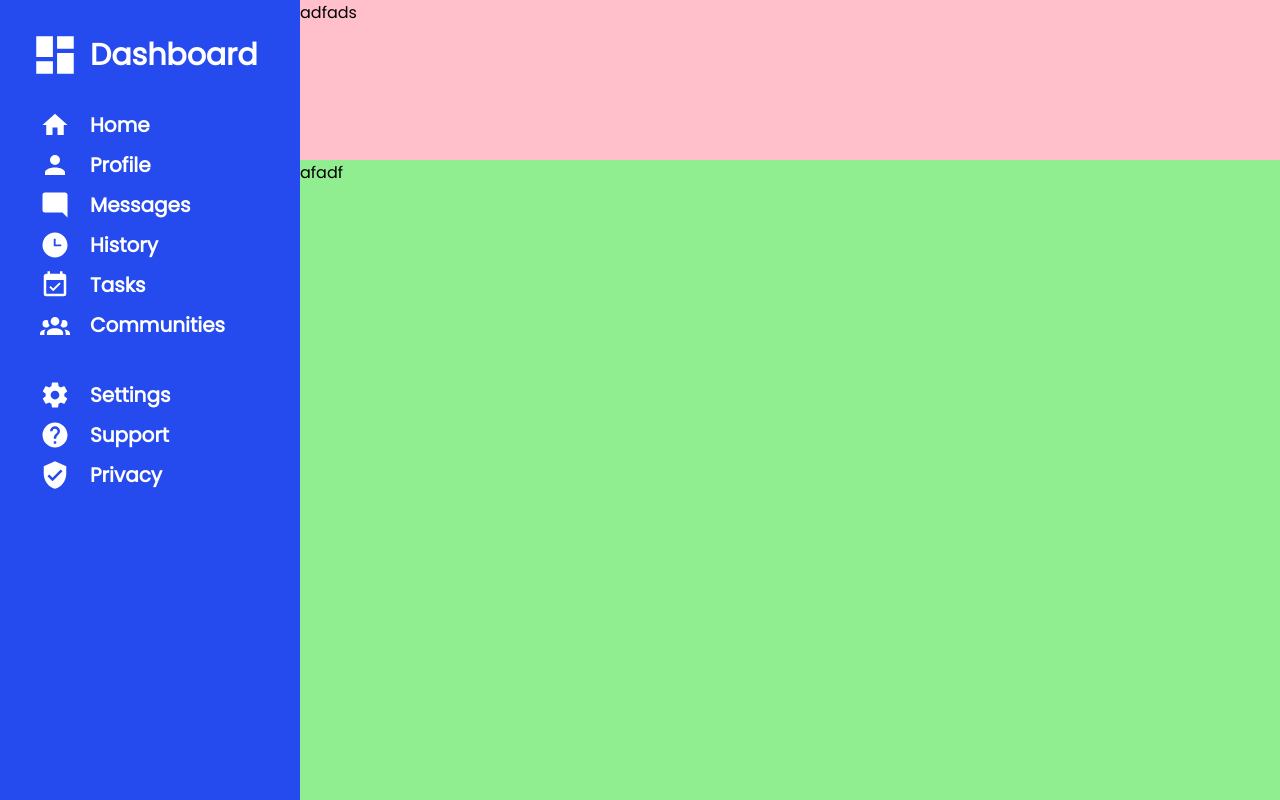
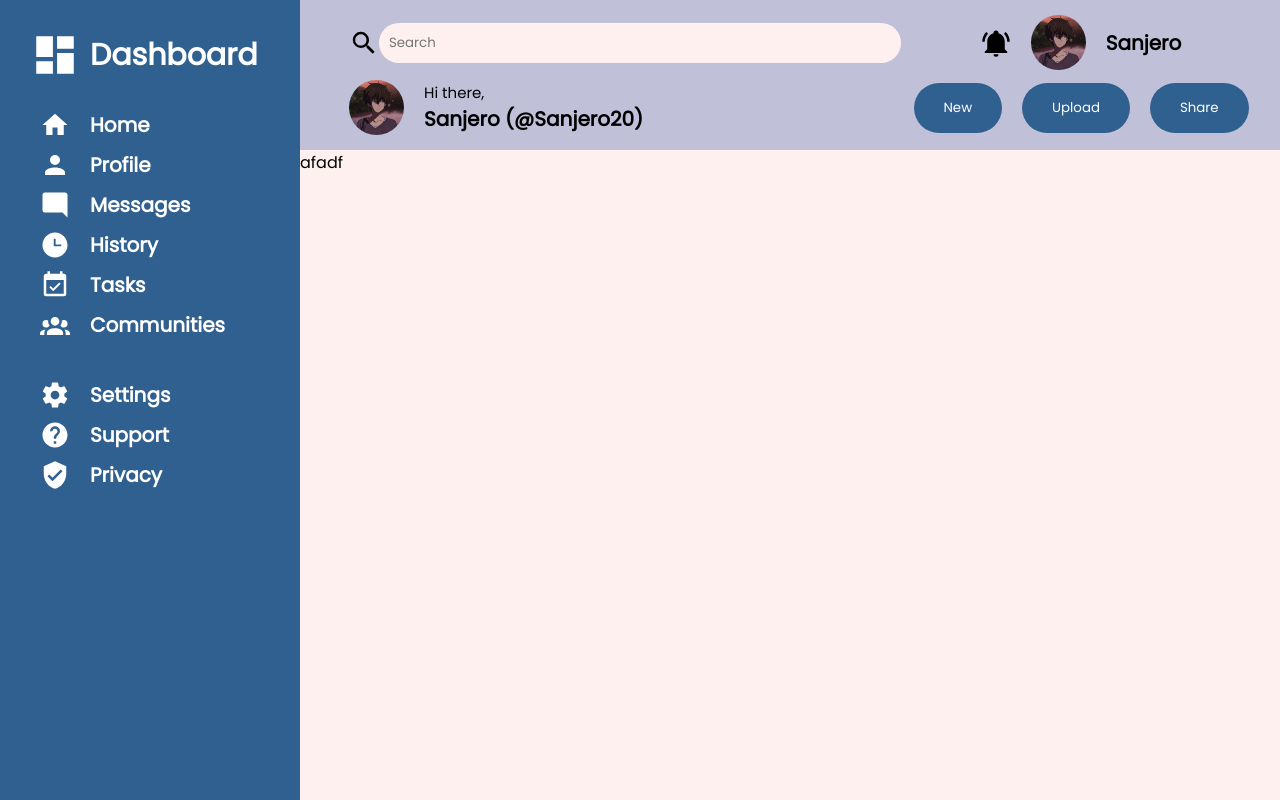
Before and after one commit to Sanjero20/admin-dashboard, a plain HTML site: page index.html in a window 1280 px wide. Drawn offline with Linux system fonts and the light colour scheme.

Commit message:
Add header styling

```diff
--- a/index.html
+++ b/index.html
@@ -10,25 +10,51 @@
 <body>
   <main class="container">
     <aside class="dashboard">
-      <div class="logo"><img class="fill-color" src="./images/dashboard.svg"> Dashboard</div>
+      <div class="logo"><img class="icon" src="./images/dashboard.svg"> Dashboard</div>
       <nav>
         <ul>
-          <li><a href="#"><img class="fill-color" src="./images/home.svg">        Home</a></li>
-          <li><a href="#"><img class="fill-color" src="./images/user.svg">        Profile</a></li>
-          <li><a href="#"><img class="fill-color" src="./images/messages.svg">    Messages</a></li>
-          <li><a href="#"><img class="fill-color" src="./images/history.svg">     History</a></li>
-          <li><a href="#"><img class="fill-color" src="./images/tasks.svg">       Tasks</a></li>
-          <li><a href="#"><img class="fill-color" src="./images/communities.svg"> Communities</a></li>
+          <li><a href="#"><img class="icon" src="./images/home.svg">        Home</a></li>
+          <li><a href="#"><img class="icon" src="./images/user.svg">        Profile</a></li>
+          <li><a href="#"><img class="icon" src="./images/messages.svg">    Messages</a></li>
+          <li><a href="#"><img class="icon" src="./images/history.svg">     History</a></li>
+          <li><a href="#"><img class="icon" src="./images/tasks.svg">       Tasks</a></li>
+          <li><a href="#"><img class="icon" src="./images/communities.svg"> Communities</a></li>
           <br>
-          <li><a href="#"><img class="fill-color" src="./images/settings.svg">    Settings</a></li>
-          <li><a href="#"><img class="fill-color" src="./images/support.svg">     Support</a></li>
-          <li><a href="#"><img class="fill-color" src="./images/privacy.svg">     Privacy</a></li>
+          <li><a href="#"><img class="icon" src="./images/settings.svg">    Settings</a></li>
+          <li><a href="#"><img class="icon" src="./images/support.svg">     Support</a></li>
+          <li><a href="#"><img class="icon" src="./images/privacy.svg">     Privacy</a></li>
         </ul>
       </nav>
     </aside>
+
     <section class="header">
-      adfads
+      <div class="grid-container">
+        <div class="search-bar">
+          <img class="icon" src="./images/search.svg">
+          <input type="text" placeholder="Search">
+        </div>
+
+        <div class="mini-profile">
+          <img class="icon" src="./images/bell-ring.svg">
+          <img class="profile-pic" src="./images/profile/Profile.jpg" title="profile pic">
+          <p>Sanjero</p>
+        </div>
+
+        <div class="greetings">
+          <img class="profile-pic" src="./images/profile/Profile.jpg" title="profile pic">
+          <div>
+            <p>Hi there, </p>
+            <p>Sanjero (@Sanjero20)</p>
+          </div>
+        </div>
+        <div class="buttons">
+          <button>New</button>
+          <button>Upload</button>
+          <button>Share</button>
+        </div>
+      </div>
     </section>
+
     <section class="content">
       afadf
     </section>
--- a/style.css
+++ b/style.css
@@ -1,4 +1,12 @@
 @import url('https://fonts.googleapis.com/css2?family=Fredoka+One&family=Poppins:wght@200;400&display=swap');
+
+:root {
+  --icon-size: 30px;
+  --vallarta-blue: #306090;
+  --lavender-grey: #c0c0d8;
+  --snow-flake:    #f0f0f0;
+  --sefid-white:   #fff0f0;
+}
 
 * {
   margin: 0;
@@ -37,29 +45,30 @@ a:hover {
   gap: 10px;
 }
 
-.logo > img.fill-color {
-  width: 50px;
+.logo > img.icon {
+  width: calc(var(--icon-size) + 20px);
 }
 
-img.fill-color {
-  width: 30px;
+img.icon {
+  width: var(--icon-size);
   filter: brightness(0) invert(1);
 }
 
 .container {
+  overflow: hidden;
   width: 100%;
   height: 100%;
   display: grid;
   grid-template-columns: 300px 3fr;
-  grid-template-rows: 1fr 4fr
+  grid-template-rows: 150px 4fr
 }
 
 .dashboard {
   color: white;
   font-size: 30px;
   font-weight: bold;
-  background: rgb(37, 74, 238);
-  grid-row: 1 / 6;
+  background: var(--vallarta-blue);
+  grid-row: 1 / 5;
 
   padding: 30px 30px;
   display: flex;
@@ -73,10 +82,90 @@ img.fill-color {
   gap: 20px;
 }
 
+.header .icon {
+  filter: brightness(0);
+}
+
+.header .profile-pic {
+  width: calc(var(--icon-size) + 25px);
+  height: calc(var(--icon-size) + 25px);
+  border-radius: 50%;
+}
+
 .header {
-  background: pink;
+  width: 100%;;
+  background: var(--lavender-grey);
+  display: flex;
+  justify-content: center;
+  align-items: center;
+}
+
+.grid-container {
+  column-gap: 30px;
+  row-gap: 10px;
+  width: 90%;
+  display: grid;
+  grid-template-columns: 2fr 300px;
+  grid-template-rows: repeat(2, 1fr);
+}
+
+.search-bar,
+.mini-profile,
+.greetings{
+  display: flex;
+  align-items: center;
+}
+
+.mini-profile,
+.buttons {
+  justify-self: end;
+  gap: 20px;
+  font-size: 20px;
+  font-weight: bold;
+}
+
+.mini-profile, .buttons {
+  justify-self: center;
+}
+
+.search-bar input {
+  width: 100%;
+  background-color: var(--sefid-white);
+  height: calc(var(--icon-size) + 10px);
+  border-radius: 20px;
+  border: none;
+  padding-left: 10px;
+}
+
+.greetings {
+  display: flex;
+  gap: 20px;
+}
+
+.greetings div p:first-child {
+  font-size: 15px;
+}
+
+.greetings div p:last-child {
+  font-size: 20px;
+  font-weight: bold;
+}
+
+.buttons {
+  display: flex;
+  justify-content: center;
+  align-items: center;
+}
+
+.buttons button {
+  color: white;
+  padding: 8px 30px;
+  height: 50px;
+  background-color: var(--vallarta-blue);
+  border: var(--vallarta-blue);
+  border-radius: 30px;
 }
 
 .content {
-  background: lightgreen;
+  background: var(--sefid-white);
 }
```
